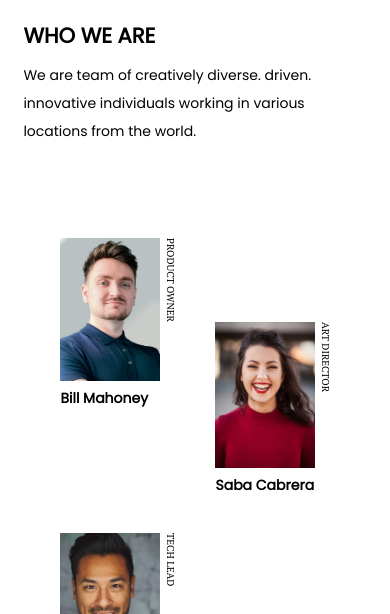
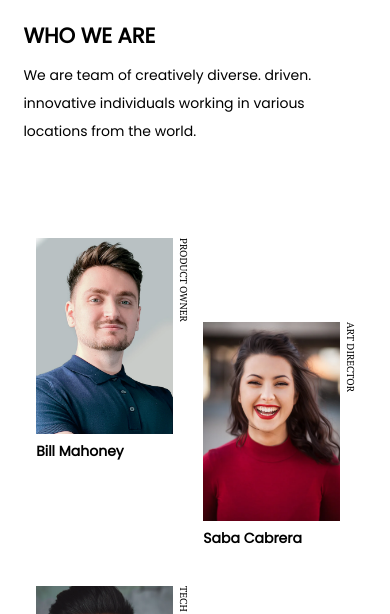
Before and after one commit to francoisnoel62/team_page, a plain HTML site: page index.html in a window 390 px wide. Shown: the part 153-767 px from the top of the page. Drawn offline with Linux system fonts and the light colour scheme.

Commit message:
final layout

```diff
--- a/styles/style.css
+++ b/styles/style.css
@@ -83,7 +83,7 @@ img {
     flex-direction: row;
     flex-wrap: wrap;
     justify-content: space-between;
-    gap: 5vw;
+    gap: 4vw;
     padding: 6vw 5vh;
 }
 
@@ -159,16 +159,16 @@ footer > p > a:hover {
         font-size: 14px;
     }
 
-    img {
-        min-width: 138px;
-    }
-
     .title {
         font-size: 10px;
     }
 
     .name {
         font-size: 14px;
+    }
+
+    img {
+        min-width: 25vw;
     }
 }
 
@@ -180,13 +180,9 @@ footer > p > a:hover {
     }
 }
 
+
+
 @media screen and (max-width: 684px) {
-    .main > div:nth-last-of-type(odd) {
-        margin-top: 10vh;
-    }
-}
-
-@media screen and (max-width: 395px) {
     .main {
         gap: 0;
         justify-content: space-evenly;
@@ -197,7 +193,7 @@ footer > p > a:hover {
     }
 
     img {
-        min-width: 100px;
+        min-width: 35vw;
     }
 
     .main > div:nth-last-of-type(odd) {
```
